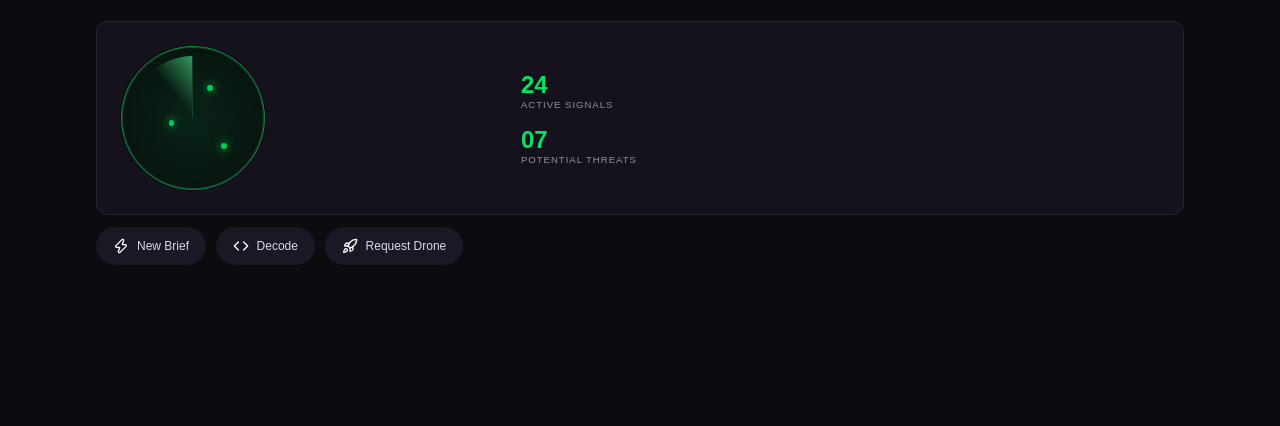
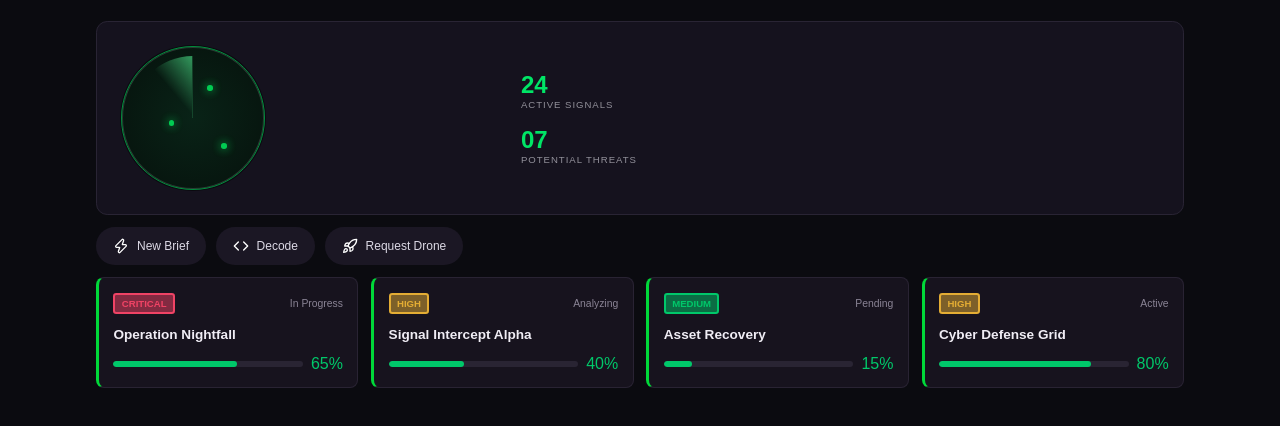
Before and after one commit to naamaleah/Hachshara, a plain HTML site: page military-intelligence/index.html in a window 1280 px wide. Shown: the part 86-512 px from the top of the page. Drawn offline with Linux system fonts and the light colour scheme.

Commit message:
Add intelligence cards layout and styles to display operational status

```diff
--- a/military-intelligence/index.html
+++ b/military-intelligence/index.html
@@ -1,5 +1,6 @@
 <!DOCTYPE html>
 <html lang="en">
+
 <head>
     <meta charset="UTF-8">
     <meta name="viewport" content="width=device-width, initial-scale=1.0">
@@ -56,6 +57,71 @@
                 <span>Request Drone</span>
             </button>
         </section>
+
+
+        <section class="intelligence-grid">
+
+            <article class="intel-card first">
+                <div class="card-header">
+                    <span class="card-badge">CRITICAL</span>
+                    <span class="card-status">In Progress</span>
+                </div>
+                <h3>Operation Nightfall</h3>
+                <div class="progress">
+                    <div class="progress-track">
+                        <div class="progress-fill"></div>
+                    </div>
+                    <span>65%</span>
+                </div>
+            </article>
+
+            <article class="intel-card seconed">
+                <div class="card-header">
+                    <span class="card-badge">HIGH</span>
+                    <span class="card-status">Analyzing</span>
+                </div>
+                <h3>Signal Intercept Alpha</h3>
+                <div class="progress">
+                    <div class="progress-track">
+                        <div class="progress-fill"></div>
+                    </div>
+                    <span>40%</span>
+                </div>
+            </article>
+
+            <article class="intel-card third">
+                <div class="card-header">
+                    <span class="card-badge">MEDIUM</span>
+                    <span class="card-status">Pending</span>
+                </div>
+                <h3>Asset Recovery</h3>
+                <div class="progress">
+                <div class="progress-track">
+                    <div class="progress-fill"></div>
+                </div>
+                <span>15%</span>
+                </div>
+            </article>
+
+            <article class="intel-card forth">
+                <div class="card-header">
+                    <span class="card-badge">HIGH</span>
+                    <span class="card-status">Active</span>
+                </div>
+                <h3>Cyber Defense Grid</h3>
+                <div class="progress">
+                <div class="progress-track">
+                    <div class="progress-fill"></div>
+
+                </div>
+                <span>80%</span>
+                </div>
+            </article>
+
+        </section>
+
+
     </main>
 </body>
+
 </html>
--- a/military-intelligence/style.css
+++ b/military-intelligence/style.css
@@ -1,3 +1,4 @@
+
 
 * {
     margin: 0;
@@ -298,3 +299,149 @@ border: 1px solid #008f3d;
     outline: 2px solid #00ff66;
     outline-offset: 3px;
 }
+
+
+.intelligence-grid {
+    display: grid;
+    grid-template-columns: repeat(4, minmax(0, 1fr));
+    gap: 0.8rem;
+    margin-top: 0.8rem;
+}
+
+
+.intel-card {
+    --accent-color:#00D939;
+
+    background-color: #17131e;
+    border: 1px solid #292333;
+    border-left: 3px solid var(--accent-color);
+    border-radius: 0.5rem;
+
+    padding: 0.9rem;
+    min-width: 0;
+
+    transition:
+        transform 0.3s ease,
+        box-shadow 0.3s ease,
+        border-color 0.3s ease;
+}
+
+
+.intel-card.first .card-badge {
+    background-color: #f0436580;
+    color:#f04365 ;
+    border:2px solid #f04365 ;
+
+}
+
+.intel-card.seconed .card-badge{
+    --accent-color: #e4ad3480;
+    color:#e4ad34;
+    border:2px solid #e4ad34 ;
+}
+
+.intel-card.third .card-badge{
+    --accent-color: #00c86a80;
+    color:#00c86a;
+    border: 2px solid #00c86a;
+
+}
+
+.intel-card.forth .card-badge {
+    --accent-color: #e4ad3480;
+    color: #e4ad34;
+    border:2px solid #e4ad34 ;
+}
+
+
+.card-header {
+    display: flex;
+    justify-content: space-between;
+    align-items: center;
+    gap: 0.5rem;
+}
+
+.card-badge {
+    background-color: var(--accent-color);
+    color: #101016;
+
+    padding: 0.2rem 0.4rem;
+    border-radius: 0.2rem;
+
+    font-size: 0.6rem;
+    font-weight: bold;
+}
+
+.card-status {
+    color: #8a8495;
+    font-size: 0.65rem;
+}
+
+.intel-card h3 {
+    color: #f0edf5;
+    font-size: 0.85rem;
+    margin: 0.8rem 0;
+}
+
+
+.progress-track {
+    width: 100%;
+    height: 0.35rem;
+    background-color: #292433;
+    border-radius: 999px;
+    overflow: hidden;
+}
+
+.progress-fill {
+    height: 100%;
+    width: 0;
+    background-color:#00c86a;
+    border-radius: inherit;
+
+    animation: progress-load 1.5s ease-out forwards;
+}
+
+.intel-card.first .progress-fill {
+    --progress: 65%;
+}
+
+.intel-card.seconed .progress-fill {
+    --progress: 40%;
+}
+
+.intel-card.third .progress-fill {
+    --progress: 15%;
+}
+
+.intel-card.forth .progress-fill {
+    --progress: 80%;
+}
+
+@keyframes progress-load {
+    from {
+        width: 0;
+    }
+
+    to {
+        width: var(--progress);
+    }
+}
+
+
+.intel-card:hover {
+    transform: rotate(2deg);
+
+    box-shadow:
+        0 0.5rem 1.5rem rgba(0, 0, 0, 0),
+        0 0 0.8rem var(--accent-color);
+}
+.progress{
+    display: flex;
+    align-items: center;
+    gap: 0.5rem;
+
+}
+
+.progress span{
+    color: #00c86a;
+}
```
Lines whose indentation alone changed are shown as unchanged.
